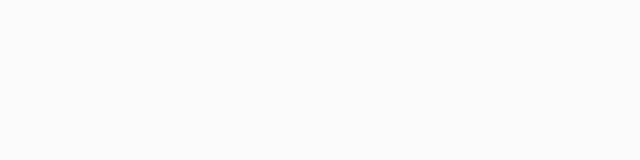
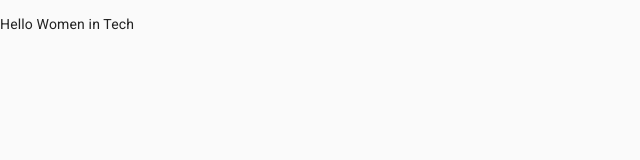
Before and after one commit to kristina-arezina/terms-2-program, a React (Create React App) app: page /women-in-tech in a window 1280 px wide. Shown: the top 160 px of the page, without its empty margins (0-640 px from the left). Built offline with nearby package versions, Linux system fonts and the light colour scheme.

Commit message:
getting right stuff outputed

```diff
--- a/src/components/App.js
+++ b/src/components/App.js
@@ -30,7 +30,7 @@ export default class extends Component {
                                 <Journey />
                             </React.Fragment>
                         )}/>
-                        <Route path="/journey" render={props => (
+                        <Route path="/women-in-tech" render={props => (
                             <React.Fragment>
                                 <WomenInTech />
                             </React.Fragment>
--- a/src/components/WomenInTech/WomenInTech.js
+++ b/src/components/WomenInTech/WomenInTech.js
@@ -1,11 +1,12 @@
 import React, {Component} from 'react';
 import {Header} from "../Layout/HeaderFooter.js"
+
 
 export class WomenInTech extends Component {
   render(){
     return (
       <div>
-        <Header/>
+        <p>Hello Women in Tech</p>
       </div>
     )
   }
```
